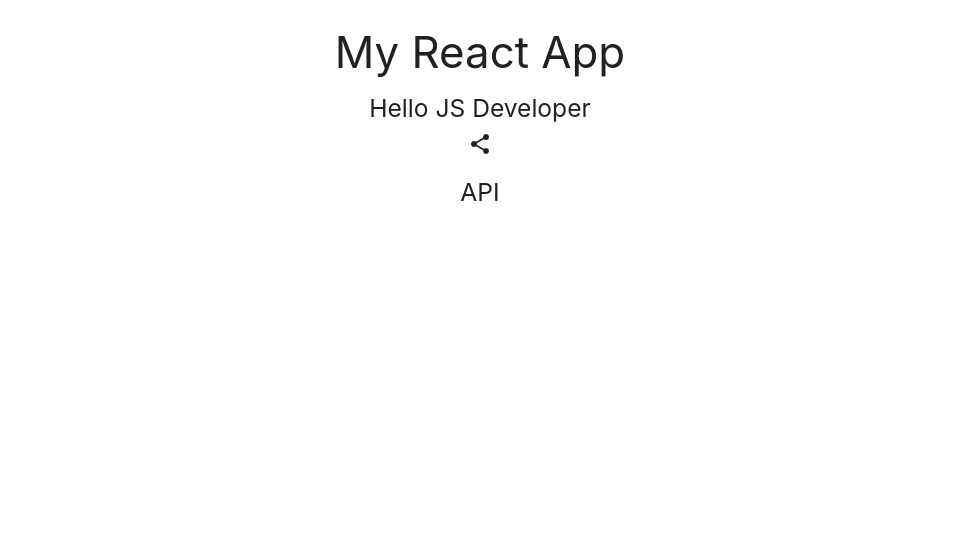
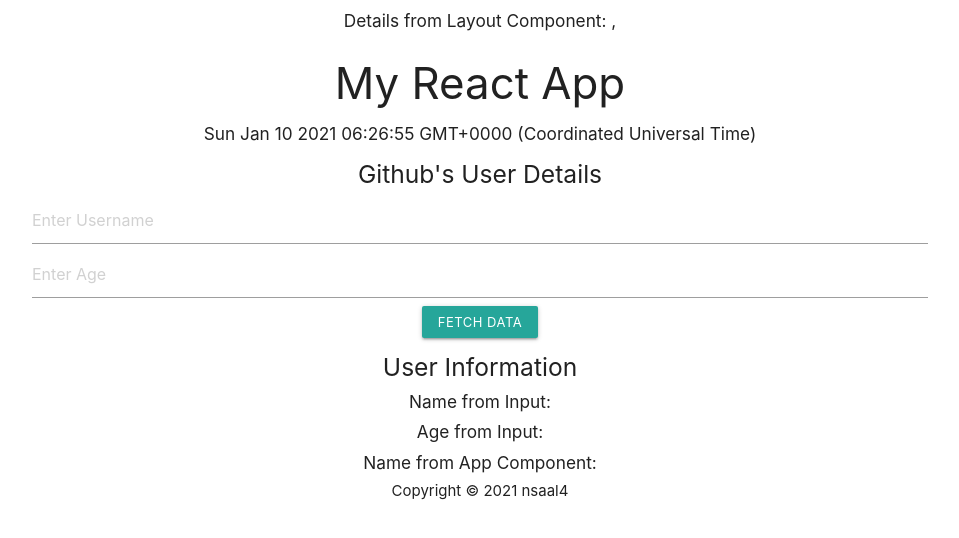
Before and after one commit to nsaal4/gh-user-info, a React (Create React App) app: page / in a window 1280 px wide. Shown: the top 538 px of the page, without its empty margins (160-1119 px from the left). Built offline with nearby package versions, Linux system fonts and the light colour scheme.

Commit message:
update files

```diff
--- a/src/App.js
+++ b/src/App.js
@@ -1,18 +1,35 @@
-import React, {Component} from 'react';
-import 'materialize-css';
-import Projects from './components/Projects';
-import Api from './components/Api';
+import React, {Component} from 'react'
+import 'materialize-css'
+import Layout from './components/Layout'
 
 class App extends Component {
+  constructor(props) {
+    super(props)
+    this.state = {
+      name: "",
+      age: ""
+    }
+  }
+
+  componentDidMount() {
+
+  }
+
+  setDetails(details) {
+    this.setState({
+      name: details.userName,
+      age: details.age
+    })
+  }
+
   render() {
     return(
       <div className="center">
-        <h3>My React App</h3>
-        <Projects name="Hello JS Developer"/>
-        <Api />
+        <h6>Details from Layout Component: {this.state.name}, {this.state.age}</h6>
+        <Layout setDetails={this.setDetails.bind(this)}/>
       </div>
     )
   }
 }
 
-export default App;
+export default App
--- a/src/components/Api.js
+++ /dev/null
@@ -1,13 +0,0 @@
-import React, {Component} from 'react';
-
-class Api extends Component {
-    render() {
-        return(
-        <div className="">
-            <h5>API</h5>
-        </div>
-        )
-    }
-}
-
-export default Api;
--- /dev/null
+++ b/src/components/Footer.js
@@ -0,0 +1,14 @@
+import React, {Component} from 'react'
+
+class Footer extends Component {
+    render() {
+        const year = new Date().getFullYear()
+        return(
+         <footer>
+             Copyright &copy; {year} nsaal4
+         </footer>
+        )
+    }
+}
+
+export default Footer
--- /dev/null
+++ b/src/components/Form.js
@@ -0,0 +1,52 @@
+import React, {Component} from 'react'
+
+class Form extends Component {
+    constructor(props) {
+        super(props)
+        this.state = {
+          userName: "",
+          age: ""
+        }
+
+        this.handleChange = this.handleChange.bind(this)
+        this.handleSubmit = this.handleSubmit.bind(this)
+      }
+
+    handleChange(e) {
+        const name = e.target.name
+        const value = e.target.value
+
+        this.setState({
+          [name]: value
+        })
+    }
+
+    handleSubmit(e) {
+        // alert(this.state.userName)
+        this.props.setDetails({
+            userName: this.state.userName,
+            age: this.state.age})
+        e.preventDefault()
+    }
+
+    render() {
+        return (
+            <div>
+                <form onSubmit={this.handleSubmit}>
+                    <input type="text" className="" placeholder="Enter Username" name="userName" value={this.state.userName}
+                    onChange={this.handleChange}/>
+                    <input type="number" className="" placeholder="Enter Age" name="age" value={this.state.age}
+                    onChange={this.handleChange}/>
+                    <button type="submit" className="btn btn-small">Fetch Data</button>
+                </form>
+
+                <h5>User Information</h5>
+                <h6>Name from Input: {this.state.userName}</h6>
+                <h6>Age from Input: {this.state.age}</h6>
+                <h6>Name from App Component: {this.props.name}</h6>
+            </div>
+        )
+    }
+}
+
+export default Form
--- /dev/null
+++ b/src/components/Header.js
@@ -0,0 +1,16 @@
+import React, {Component} from 'react'
+
+class Header extends Component {
+    render() {
+        const today = Date()
+        return(
+         <header>
+            <h3>My React App</h3>
+            <h6>{today}</h6>
+            <h5>Github's User Details</h5>
+         </header>
+        )
+    }
+}
+
+export default Header
--- /dev/null
+++ b/src/components/Layout.js
@@ -0,0 +1,19 @@
+import React, {Component} from 'react'
+import Header from './Header'
+import Footer from './Footer'
+import Form from './Form'
+
+class Layout extends Component {
+
+    render() {
+        return(
+        <div className="">
+            <Header />
+            <Form setDetails={this.props.setDetails}/>
+            <Footer />
+        </div>
+        )
+    }
+}
+
+export default Layout
--- a/src/components/Projects.js
+++ /dev/null
@@ -1,15 +0,0 @@
-import React, {Component} from 'react';
-import {Icon} from 'react-materialize';
-
-class Projects extends Component {
-  render() {
-    return(
-      <div className="">
-        <h5>{this.props.name}</h5>
-        <Icon>share</Icon>
-      </div>
-    )
-  }
-}
-
-export default Projects;
```
Also changed, not shown: 1 other file (tests, documents, lock files or other folders).
